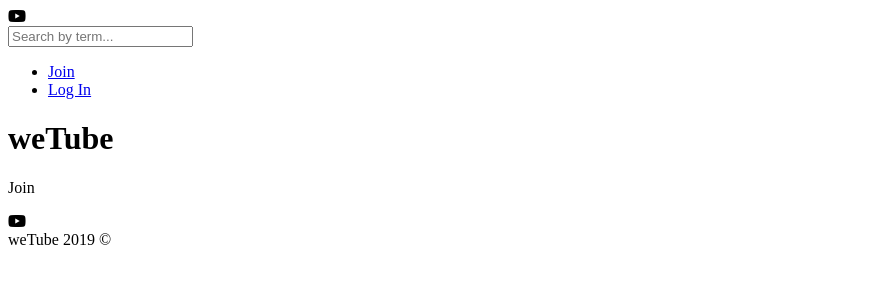
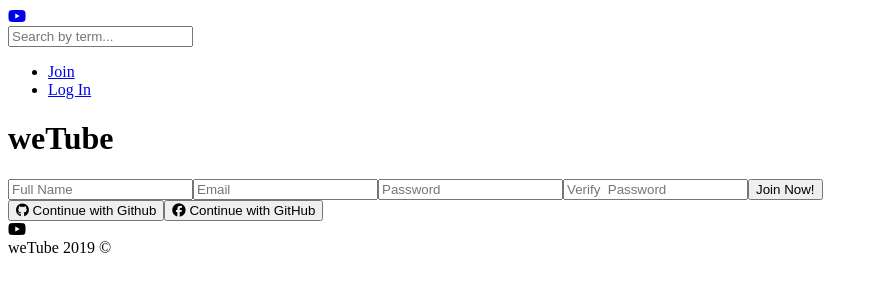
Before and after one commit to KIMJUNSICK/weTube2_Backend, a Node server app: page /join in a window 1280 px wide. Shown: the top 300 px of the page, without its empty margins (0-878 px from the left). Run offline with Node 20, Linux system fonts and the light colour scheme; some libraries are stand-ins or nearby versions.

Commit message:
Log In & Join and Edit Profile

```diff
--- a/views/home.pug
+++ b/views/home.pug
@@ -1,4 +1,5 @@
 extends layouts/main
 
 block content
-        p Home
+        .video
+                h1 video
--- a/views/join.pug
+++ b/views/join.pug
@@ -1,4 +1,11 @@
 extends layouts/main
 
 block content
-        p Join
+        .form-container
+                form(action=routes.join, method="post")
+                        input(type="text", name="name", placeholder="Full Name")
+                        input(type="email", name="email", placeholder="Email")
+                        input(type="password", name="password", placeholder="Password")
+                        input(type="password", name="password2", placeholder="Verify  Password")
+                        input(type="submit", value="Join Now!")
+                include ./partials/socialLogIn
--- a/views/partials/header.pug
+++ b/views/partials/header.pug
@@ -1,6 +1,7 @@
 header.header
     .haeder__column
-        i.fab.fa-youtube
+        a(href=routes.home)
+            i.fab.fa-youtube
     .header__column
         form(action=routes.search, method="get")
             input(type="text", placeholder="Search by term...", name="term")
--- /dev/null
+++ b/views/partials/socialLogIn.pug
@@ -0,0 +1,10 @@
+.social-logIn
+    button.social-login--github
+        span
+            i.fab.fa-github
+        |  Continue with Github
+
+    button.social-login--facebook
+        span
+            i.fab.fa-facebook
+        |  Continue with GitHub
```
Also changed, not shown: views/editProfile.pug (+11 -1 lines), views/logIn.pug (+6 -1 lines), README.md.
